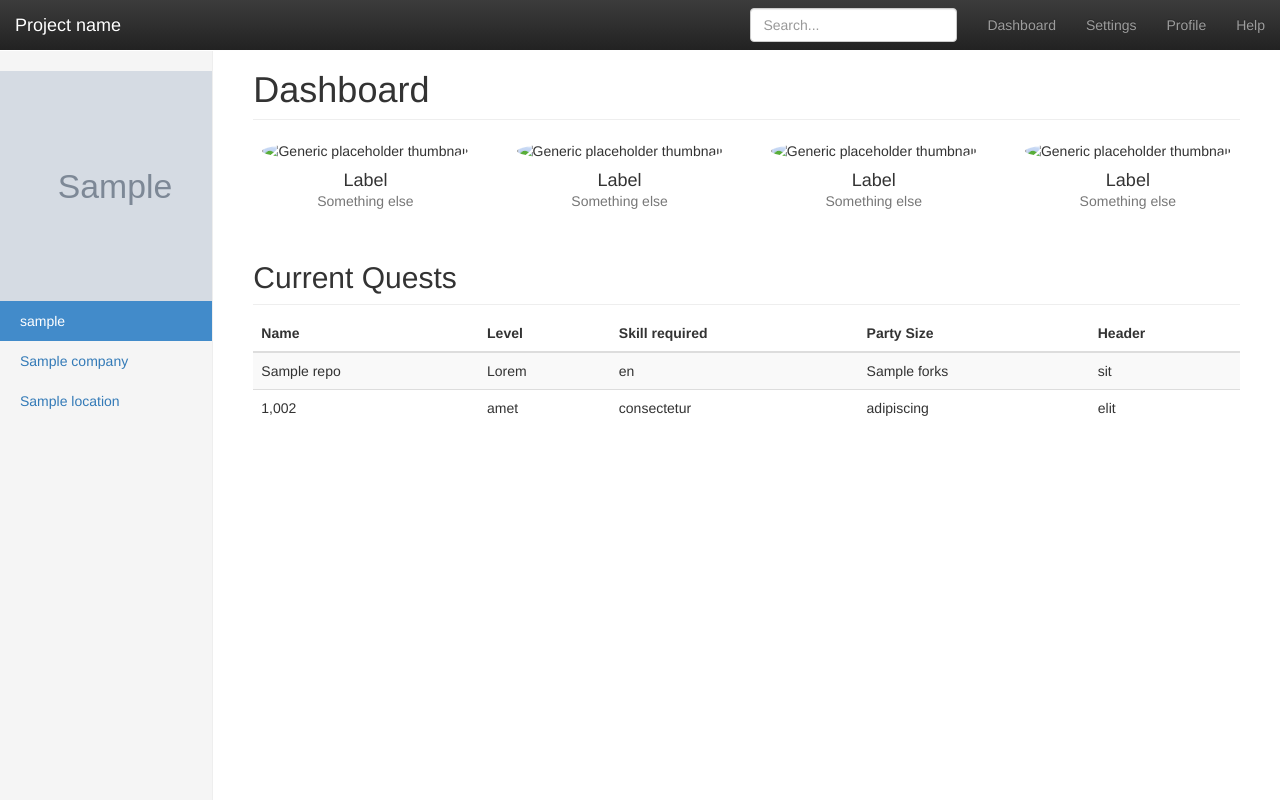
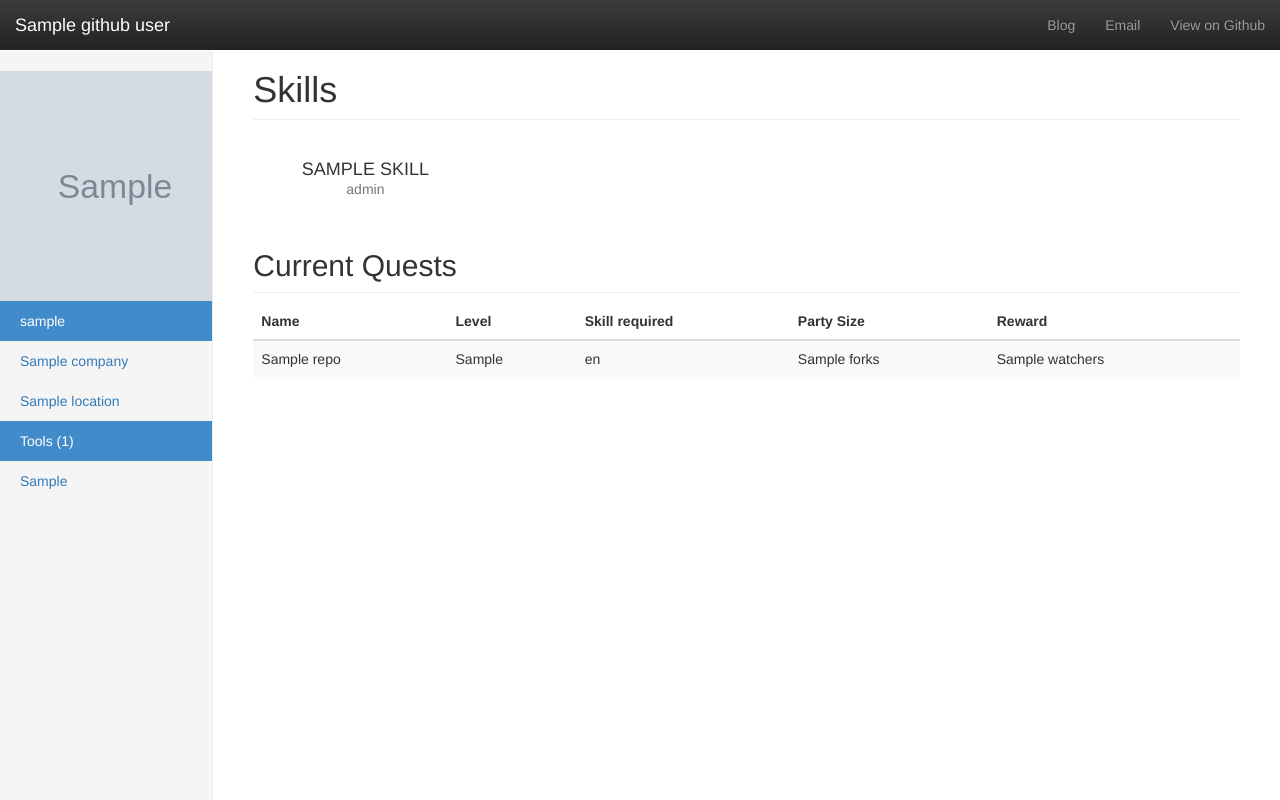
Before and after one commit to 0atman/programmers-inventory, a Django app: template templates/index.html in a window 1280 px wide. Run offline with Django 3.2, Linux system fonts and the light colour scheme; the template is opened without the code that fills it: most values are stand-ins (such as "Sample title", 1, 10 or a date in 2020); grey boxes marked "Sample" are stand-in pictures; some libraries are stand-ins or nearby versions.

Commit message:
v1, all data pulled from github

```diff
--- a/templates/index.html
+++ b/templates/index.html
@@ -11,7 +11,12 @@
     <meta name="author" content="">
     <link rel="icon" href="favicon.ico">
 
-    <title>Dashboard Template for Bootstrap</title>
+    <title>Dashboard for {{ github_user.name}}</title>
+
+    <!-- in your header -->
+    <link rel="stylesheet" href="https://cdn.rawgit.com/konpa/devicon/89f2f44ba07ea3fff7e561c2142813b278c2d6c6/devicon.min.css">
+
+
 
     <!-- Latest compiled and minified CSS -->
     <link rel="stylesheet" href="https://maxcdn.bootstrapcdn.com/bootstrap/3.3.5/css/bootstrap.min.css">
@@ -40,18 +45,15 @@
             <span class="icon-bar"></span>
             <span class="icon-bar"></span>
           </button>
-          <a class="navbar-brand" href="#">Project name</a>
+          <a class="navbar-brand" href="#">{{ github_user.name }}</a>
         </div>
         <div id="navbar" class="navbar-collapse collapse">
           <ul class="nav navbar-nav navbar-right">
-            <li><a href="#">Dashboard</a></li>
-            <li><a href="#">Settings</a></li>
-            <li><a href="#">Profile</a></li>
-            <li><a href="#">Help</a></li>
+            <li><a href="http://{{ github_user.blog }}">Blog</a></li>
+            <li><a href="mailto:{{ github_user.email }}">Email</a></li>
+            <li><a href="{{ github_user.html_url}}">View on Github</a></li>
           </ul>
-          <form class="navbar-form navbar-right">
-            <input type="text" class="form-control" placeholder="Search...">
-          </form>
+
         </div>
       </div>
     </nav>
@@ -63,34 +65,26 @@
             <li><image src="{{ github_user.avatar_url}}" width=230 height=230></li>
             <li class="active"><a>{{ github_user.login }} <span class="sr-only">(current)</span></a></li>
 
-            <li><a>{{ github_user.company }}</a></li>
-            <li><a>{{ github_user.location }}</a></li>
+            <li><a href="https://en.wikipedia.org/wiki/Special:Search?search={{ github_user.company }}">{{ github_user.company }}</a></li>
+            <li><a href="https://www.google.com/maps?hl=en&q={{ github_user.location }}">{{ github_user.location }}</a></li>
+            <li class="active"><a>Tools ({{ gists | length}})<span class="sr-only">(current)</span></a></li>
+            {% for gist in gists %}
+            <li><a title="{{ gist.description }}" href="{{ gist.html_url }}">{{ gist.files.keys.0 }}</a></li>
+            {% endfor %}
           </ul>
         </div>
         <div class="col-sm-9 col-sm-offset-3 col-md-10 col-md-offset-2 main">
-          <h1 class="page-header">Dashboard</h1>
+          <h1 class="page-header">Skills</h1>
 
           <div class="row placeholders">
+              {% for skill in skills %}
             <div class="col-xs-6 col-sm-3 placeholder">
-              <img data-src="holder.js/200x200/auto/sky" class="img-responsive" alt="Generic placeholder thumbnail">
-              <h4>Label</h4>
-              <span class="text-muted">Something else</span>
+                <!-- in your body -->
+                <h2><i class="devicon-{{ skill.font_name | slugify }}-plain"></i></h2>
+              <h4>{{ skill.name | upper }}</h4>
+              <span class="text-muted">{{ skill.level }}</span>
             </div>
-            <div class="col-xs-6 col-sm-3 placeholder">
-              <img data-src="holder.js/200x200/auto/vine" class="img-responsive" alt="Generic placeholder thumbnail">
-              <h4>Label</h4>
-              <span class="text-muted">Something else</span>
-            </div>
-            <div class="col-xs-6 col-sm-3 placeholder">
-              <img data-src="holder.js/200x200/auto/sky" class="img-responsive" alt="Generic placeholder thumbnail">
-              <h4>Label</h4>
-              <span class="text-muted">Something else</span>
-            </div>
-            <div class="col-xs-6 col-sm-3 placeholder">
-              <img data-src="holder.js/200x200/auto/vine" class="img-responsive" alt="Generic placeholder thumbnail">
-              <h4>Label</h4>
-              <span class="text-muted">Something else</span>
-            </div>
+            {% endfor %}
           </div>
 
           <h2 class="sub-header">Current Quests</h2>
@@ -102,26 +96,19 @@
                   <th>Level</th>
                   <th>Skill required</th>
                   <th>Party Size</th>
-                  <th>Header</th>
+                  <th>Reward</th>
                 </tr>
               </thead>
               <tbody>
                   {% for repo in repos %}
                 <tr>
                   <td>{{ repo.name }}</td>
-                  <td>Lorem</td>
+                  <td>{{ repo.open_issues }}</td>
                   <td>{{ repo.language }}</td>
                   <td>{{ repo.forks }}</td>
-                  <td>sit</td>
+                  <td>{{ repo.watchers}}</td>
                 </tr>
                 {% endfor %}
-                <tr>
-                  <td>1,002</td>
-                  <td>amet</td>
-                  <td>consectetur</td>
-                  <td>adipiscing</td>
-                  <td>elit</td>
-                </tr>
               </tbody>
             </table>
           </div>
```
Also changed, not shown: dashboard/views.py (+30 -2 lines).
